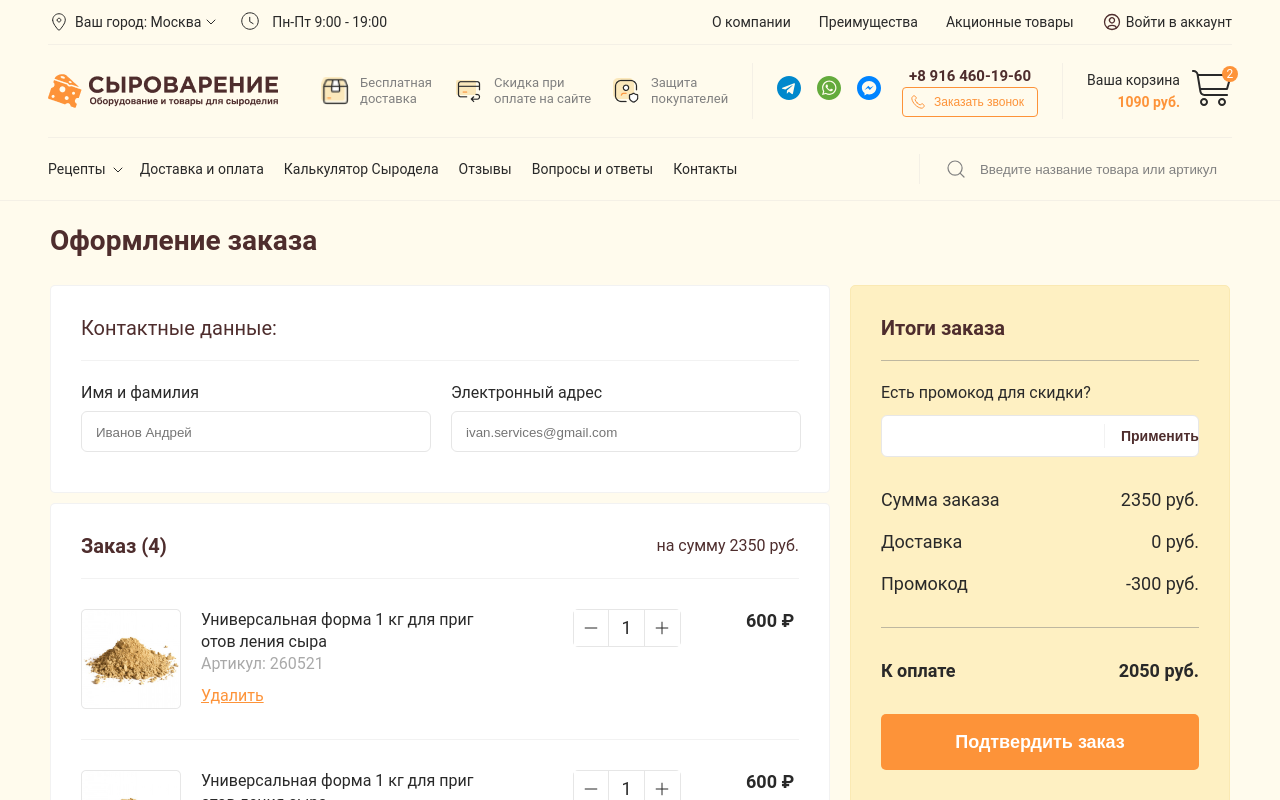
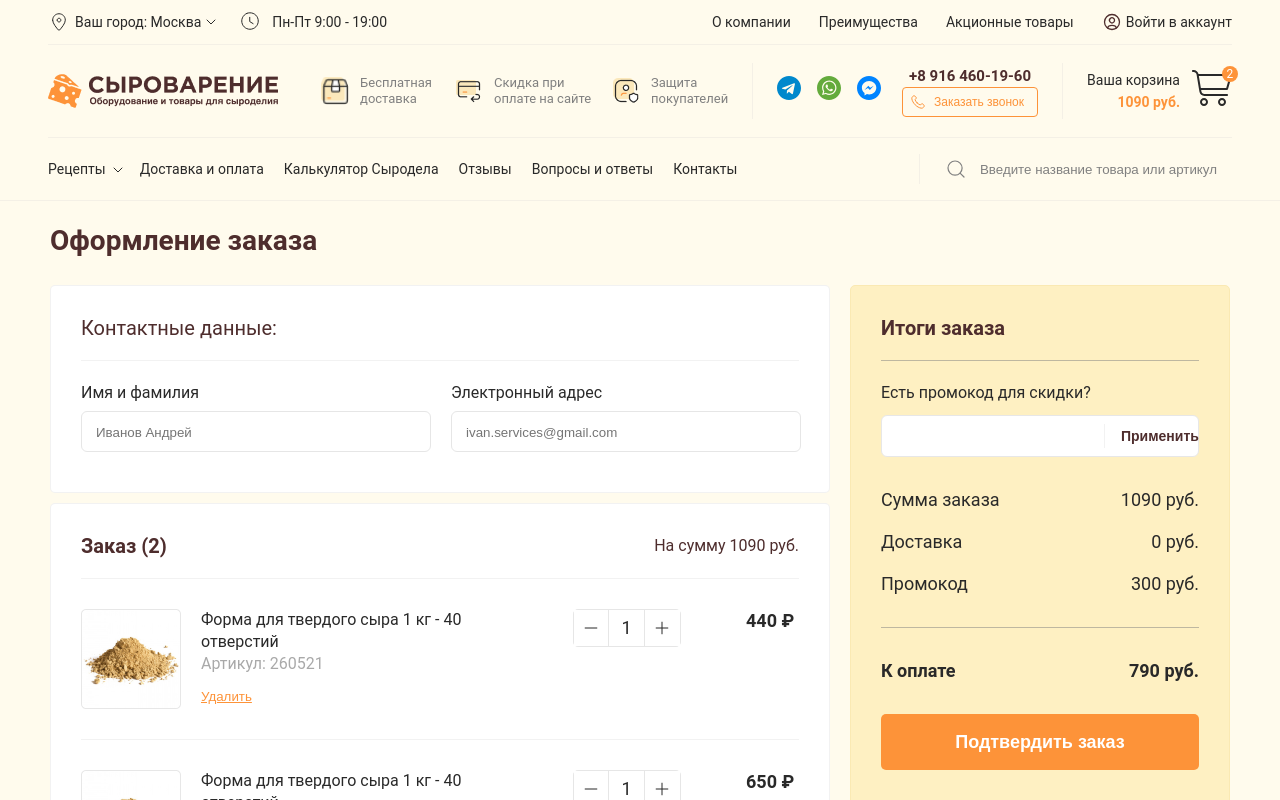
Before and after one commit to unnamed-ii/react-cheese-shop, a React (Create React App) app: page /checkout in a window 1280 px wide. Shown: the top 800 px of the page. Built offline with nearby package versions, Linux system fonts and the light colour scheme.

Commit message:
added using basket from storage and removing product from basket

```diff
--- /dev/null
+++ b/src/pages/checkout/checkout-order-product-card.jsx
@@ -0,0 +1,36 @@
+import React from "react";
+import {useDispatch} from "react-redux";
+import {removeProductActionCreator} from "../../store/syncReducers/basket";
+import Counter from "../../components/counter";
+import productImage from "../../images/checkout-products-image.png";
+
+export const CheckoutOrderProductCard = ({
+                                             image = productImage,
+                                             title = "Универсальная форма 1 кг для приг отов ления сыра",
+                                             price = 600,
+                                             id,
+                                             code = 260521}) => {
+    const dispatch = useDispatch();
+    const removeProduct = () => dispatch(removeProductActionCreator(id))
+
+    return (
+        <div className="checkout__info-order__product">
+            <img src={image} alt=""/>
+            <div className="info">
+                <div className="info__title">
+                    {title}
+                </div>
+                <div className="info__vendor-code">
+                    Артикул: {code}
+                </div>
+                <button className="info__remove" onClick={removeProduct}>
+                    Удалить
+                </button>
+            </div>
+            <Counter />
+            <div className="price">
+                {price} ₽
+            </div>
+        </div>
+    )
+}
--- a/src/pages/checkout/checkout-order.jsx
+++ b/src/pages/checkout/checkout-order.jsx
@@ -1,45 +1,29 @@
 import React from 'react';
-import Counter from "../../components/counter";
-import productImage from "../../images/checkout-products-image.png";
-
-const CheckoutOrderProductCard = ({image = productImage, title = "Универсальная форма 1 кг для приг отов ления сыра", code = 260521, price = 600}) => {
-    return (
-        <div className="checkout__info-order__product">
-            <img src={image} alt=""/>
-            <div className="info">
-                <div className="info__title">
-                    {title}
-                </div>
-                <div className="info__vendor-code">
-                    Артикул: {code}
-                </div>
-                <a className="info__remove" href="#">
-                    Удалить
-                </a>
-            </div>
-            <Counter />
-            <div className="price">
-                {price} ₽
-            </div>
-        </div>
-    )
-}
+import {useSelector} from "react-redux";
+import {CheckoutOrderProductCard} from "./checkout-order-product-card";
 
 const CheckoutOrder = () => {
+    const basketProducts = useSelector(state => state.basket.products);
+    const basketSum = useSelector(state => state.basket.sum);
+
     return (
         <div className="checkout__info-order">
             <div className="checkout__info-order__title">
                 <div className="total-amount">
-                    Заказ (4)
+                    Заказ ({basketProducts.length})
                 </div>
                 <div className="total-price">
-                    на сумму 2350 руб.
+                    На сумму {basketSum} руб.
                 </div>
             </div>
             <div className="checkout__info-order__products">
-                <CheckoutOrderProductCard/>
-                <CheckoutOrderProductCard/>
-                <CheckoutOrderProductCard/>
+                {basketProducts.map(product =>
+                    <CheckoutOrderProductCard
+                        title={product.title}
+                        price={product.price}
+                        id={product.id}
+                    />
+                )}
             </div>
         </div>
     );
--- a/src/pages/checkout/checkout-totals.jsx
+++ b/src/pages/checkout/checkout-totals.jsx
@@ -1,6 +1,10 @@
 import React from 'react';
+import {useSelector} from "react-redux";
 
 const CheckoutTotals = () => {
+    const basketSum = useSelector(state => state.basket.sum);
+    let promoCode = 300;
+
     return (
         <div className="checkout__totals">
             <div className="checkout__totals-title">
@@ -18,7 +22,7 @@ const CheckoutTotals = () => {
             <div className="checkout__totals-calculations">
                 <div className="checkout__totals-calculations__row">
                     <div>Сумма заказа</div>
-                    <div>2350 руб.</div>
+                    <div>{basketSum} руб.</div>
                 </div>
                 <div className="checkout__totals-calculations__row">
                     <div>Доставка</div>
@@ -26,13 +30,13 @@ const CheckoutTotals = () => {
                 </div>
                 <div className="checkout__totals-calculations__row">
                     <div>Промокод</div>
-                    <div>-300 руб.</div>
+                    <div>300 руб.</div>
                 </div>
             </div>
             <div className="checkout__totals-price">
                 <div className="checkout__totals-price__row">
                     <div>К оплате</div>
-                    <div>2050 руб.</div>
+                    <div>{basketSum - promoCode} руб.</div>
                 </div>
             </div>
             <button className="checkout__totals-btn">
--- a/src/pages/checkout/style.scss
+++ b/src/pages/checkout/style.scss
@@ -111,6 +111,9 @@
           &__remove {
             text-decoration: underline;
             color: $orange;
+            background-color: transparent;
+            border: none;
+            cursor: pointer;
           }
         }
 
@@ -388,6 +391,7 @@
       outline: none;
       width: 100%;
       padding: 16px 0;
+      cursor: pointer;
     }
   }
 }
```
